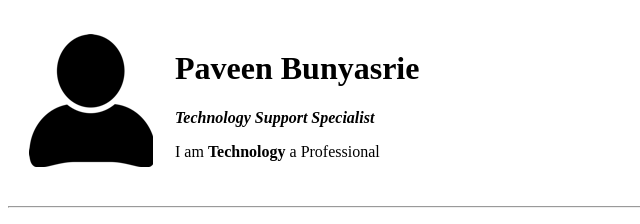
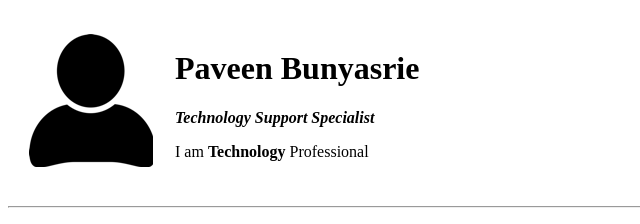
Before and after one commit to PB0586/cv, a plain HTML site: page index.html in a window 1280 px wide. Shown: the top 224 px of the page, 0-640 px from the left. Drawn offline with Linux system fonts and the light colour scheme.

Commit message:
Update index.html

```diff
--- a/index.html
+++ b/index.html
@@ -10,7 +10,7 @@
         <td><img src="images/person-icon.png" alt="Self Image"></td>
         <td><h1>Paveen Bunyasrie</h1>
         <p><em><strong>Technology Support Specialist</strong></em></p>
-        <p>I am <strong>Technology</strong> a Professional</p></td>
+        <p>I am <strong>Technology</strong> Professional</p></td>
       </tr>
     </table>
     <hr>
```
